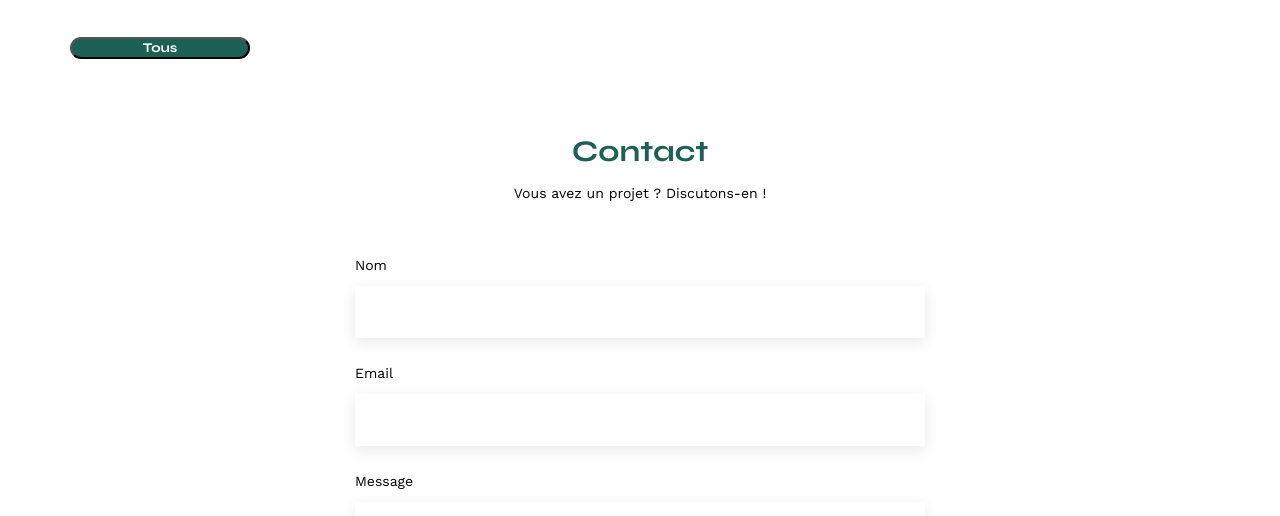
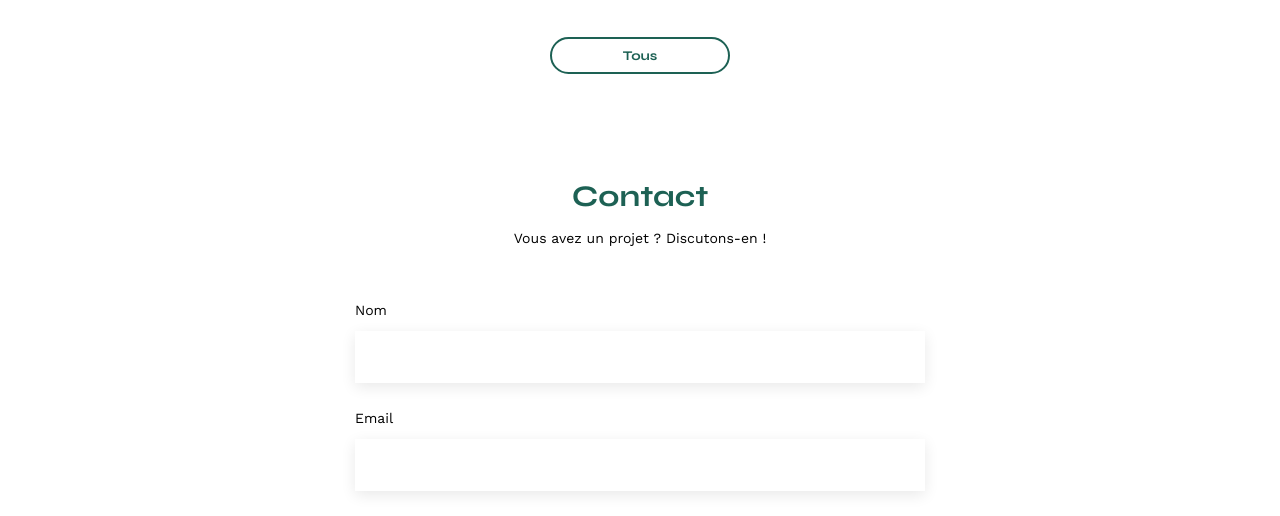
Before and after one commit to Thierry-E/OC_P6_Portfolio-Sophie-Bluel, a plain HTML site: page FrontEnd/index.html in a window 1280 px wide. Shown: the part 584-1100 px from the top of the page. Drawn offline with nearby package versions, Linux system fonts and the light colour scheme; no server answers.

Commit message:
Réalisation des styles des boutons et ajout de la fonctionnalité d'affichage sur le bouton "Tous".

```diff
--- a/FrontEnd/assets/scripts.js
+++ b/FrontEnd/assets/scripts.js
@@ -17,7 +17,7 @@ const filters = document.querySelector(".filters");
 
 /******Les Fonctions******/
 
-// Récupération des projets depuis l'API
+// Récupération des projets depuis l'API et affichage de ces derniers sans filtrage.
 async function projectsRecovery() {
   const url = "http://localhost:5678/api/works";
   fetch(url)
@@ -33,9 +33,9 @@ async function projectsRecovery() {
         imageElement.src = projects.imageUrl;
         const captionElement = document.createElement("figcaption");
         captionElement.innerText = projects.title;
-        //Rattachement de la balise figure à la div gallery
+        //Rattachement de la balise "figure" à la div "gallery".
         gallery.appendChild(figureElement);
-        // Rattachement des balises imd et figcaption à l'élément figure
+        // Rattachement des balises "img" et "figcaption" à l'élément "figure".
         figureElement.appendChild(imageElement);
         figureElement.appendChild(captionElement);
       });
@@ -67,38 +67,49 @@ async function getWorks() {
   return requete.json();
 }
 
+//Fonction qui crée les projets de façon individuels en fonction de la catégorie.
 function createWork(work) {
   //Récupératiuon de l'élément du DOM qui contiendra les projets
   const gallery = document.querySelector(".gallery");
   //Création d'une balise dédié à un projet
   const figureElement = document.createElement("figure");
   // const projects = data[i]; //Permet de récupérer les projets un a un
-  // // Création des balises
+  // Création des balises
   const imageElement = document.createElement("img");
   imageElement.src = work.imageUrl;
   const captionElement = document.createElement("figcaption");
   captionElement.innerText = work.title;
-  // Rattachement des balises imd et figcaption à l'élément figure
+  // Rattachement des balises "img" et "figcaption" à l'élément "figure".
   figureElement.appendChild(imageElement);
   figureElement.appendChild(captionElement);
-  //Rattachement de la balise figure à la div gallery
+  //Rattachement de la balise figure à la div "gallery".
   gallery.appendChild(figureElement);
 }
 
-/****** Ajout d'un gestionnaire d'événements au clic sur le bouton******/
+/****** Gestionnaires d'événements******/
+// Mise en place du filtrage des projets via les boutons.
 filters.addEventListener("click", function (event) {
   const idValue = event.target.id;
+
+  // Vérification si le bouton "Tous" est cliqué.
+  if (idValue === "all") {
+    // Affichage de tous les projets.
+    gallery.innerHTML = "";
+    projectsRecovery();
+  } else {
+    //affichage des projets en fonction de la catégorie sélectionnée.
     gallery.innerHTML = "";
     getWorks().then((works) => {
       works.forEach((work) => {
         if (idValue == work.categoryId) {
           createWork(work);
-        console.log(work);
-        console.log("value");
         }
       });
     });
+  }
 });
+
+//Réinitiamisation de la gallerie via le bouton Tous.
 
 /******Appel des Fonctions******/
 projectsRecovery();
--- a/FrontEnd/assets/style.css
+++ b/FrontEnd/assets/style.css
@@ -138,15 +138,29 @@ li:hover {
 
 }
 
+.filters{
+	display: flex;
+	justify-content: center;
+	margin: 30px;
+}
+
 .filters .btnFilters{
 	font-family: 'Syne';
 	font-weight: 700;
-	color: white;
+	color: #1D6154;
+	background-color: #ffffff;
+	margin : 2em 0.625em ;
+	width: 180px;
+	height: 37px ;
+	text-align: center;
+	border: 2px solid #1D6154;
+	border-radius: 60px ;
+	cursor: pointer;
+}
+
+.filters .btnFilters:hover{
+	color: #ffffff;
 	background-color: #1D6154;
-	margin : 2em auto ;
-	width: 180px;
-	text-align: center;
-	border-radius: 60px ;
 }
 
 
--- a/FrontEnd/index.html
+++ b/FrontEnd/index.html
@@ -53,7 +53,7 @@
       <section id="portfolio">
         <h2>Mes Projets</h2>
         <div class="filters">
-          <button class="btnFilters">Tous</button>
+          <button class="btnFilters" id="all">Tous</button>
         </div>
         <div class="gallery"></div>
       </section>
```
Lines whose indentation alone changed are shown as unchanged.
